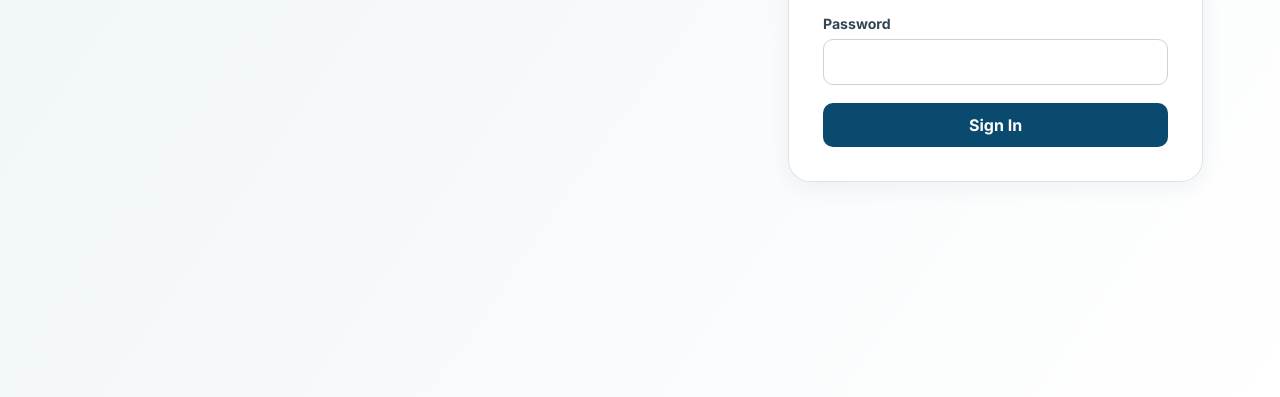
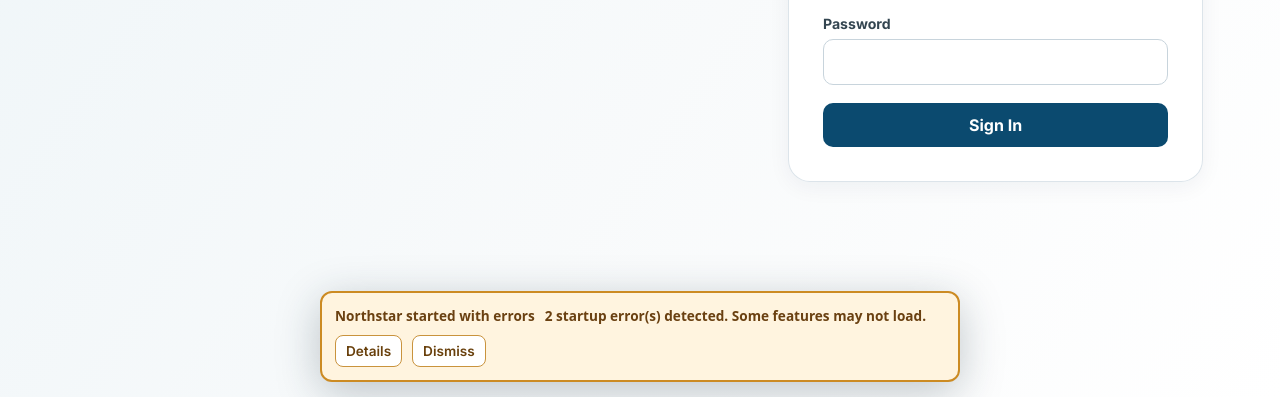
Before and after one commit to Silly-Cheese/doctor-rp, a plain HTML site: page index.html in a window 1280 px wide. Shown: the part 403-800 px from the top of the page. Drawn offline with Linux system fonts and the light colour scheme; no server answers.

Commit message:
Show user-visible module initialization failures on Northstar pages

```diff
--- a/index.html
+++ b/index.html
@@ -23,6 +23,7 @@
   <link rel="stylesheet" href="northstar-action-dock.css?v=1">
   <link rel="stylesheet" href="northstar-emergency-intake.css?v=1">
   <link rel="stylesheet" href="northstar-patient-deletion.css?v=1">
+  <link rel="stylesheet" href="northstar-startup-health.css?v=1">
 </head>
 <body>
   <div id="app" class="app-shell">
@@ -250,6 +251,7 @@
   </dialog>
 
   <div id="toast" class="toast" role="status" aria-live="polite"></div>
+  <script src="northstar-startup-health.js?v=1"></script>
   <script type="module" src="app.js?v=20260919-1720"></script>
   <script type="module" src="clinical.js?v=20260919-1720"></script>
   <script type="module" src="clinical-bridge.js?v=20261022-stable"></script>
```
